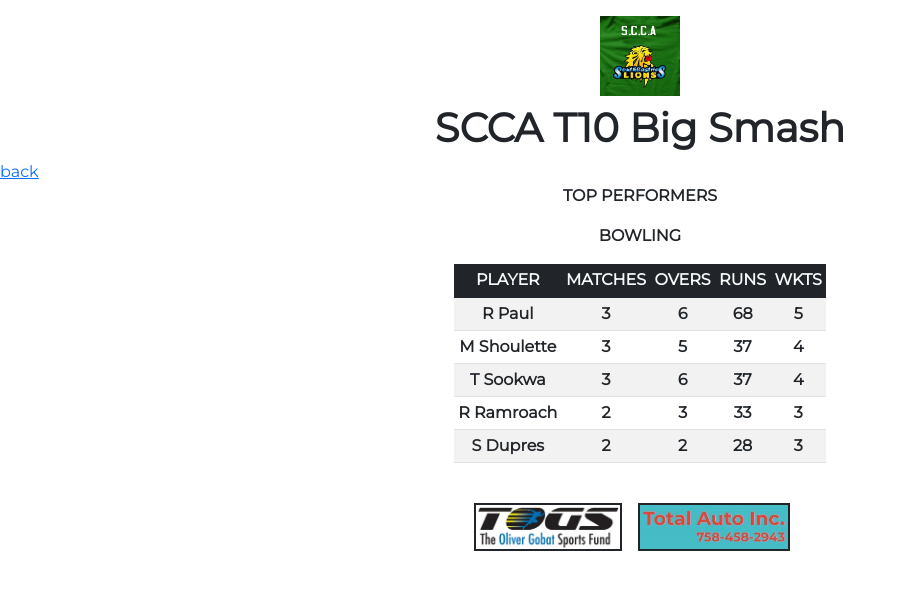
After one commit to swelanauguste/cricket-match-stats, a Django app: page /top-bowl/ in a window 1280 px wide. The commit adds this page. Shown: the top 590 px of the page, without its empty margins (0-905 px from the left). Run offline with Django 4.2, Linux system fonts and the light colour scheme; data comes from the database, SQL or seed files in the repository; both versions use the stored data as it was after the commit.

Commit message:
top performers

```diff
--- a/app/cf/urls.py
+++ b/app/cf/urls.py
@@ -24,4 +24,6 @@ urlpatterns = [
     path('', views.MostRunsWicketsListView.as_view(), name='runs-wickets'),
     path('writeups/', views.WriteUpListView.as_view(), name='write-up-list'),
     path('writeups/<int:pk>/', views.WriteUpDetailView.as_view(), name='write-up-detail'),
+    path('top-bat/', views.TopPerformersBatsmanListView.as_view(), name='top-performer-bat-list'),
+    path('top-bowl/', views.TopPerformersBowlerListView.as_view(), name='top-performer-bowl-list'),
 ] + static(settings.MEDIA_URL, document_root=settings.MEDIA_ROOT)
--- a/app/core/admin.py
+++ b/app/core/admin.py
@@ -1,8 +1,10 @@
 from django.contrib import admin
 
-from .models import MostRuns, MostWickets, Sponsor, WriteUp
+from .models import MostRuns, MostWickets, Sponsor, WriteUp, TopPerformersBowler, TopPerformersBatsman
 
 admin.site.register(MostWickets)
 admin.site.register(MostRuns)
 admin.site.register(Sponsor)
 admin.site.register(WriteUp)
+admin.site.register(TopPerformersBowler)
+admin.site.register(TopPerformersBatsman)
--- a/app/core/models.py
+++ b/app/core/models.py
@@ -1,8 +1,8 @@
 from django.db import models
-
 
 # class TopPerformers(models.Model):
 #     pass
+
 
 class MostRuns(models.Model):
     player = models.CharField(max_length=100)
@@ -30,7 +30,7 @@ class MostWickets(models.Model):
 
 class Sponsor(models.Model):
     name = models.CharField(max_length=100)
-    image = models.ImageField(upload_to='sponsors')
+    image = models.ImageField(upload_to="sponsors")
 
     def __str__(self):
         return self.name
@@ -39,8 +39,37 @@ class Sponsor(models.Model):
 class WriteUp(models.Model):
     title = models.CharField(max_length=100)
     content = models.TextField()
-    team1 = models.ImageField(upload_to='writeups_team1')
-    team2 = models.ImageField(upload_to='writeups_team2')
+    team1 = models.ImageField(upload_to="writeups_team1")
+    team2 = models.ImageField(upload_to="writeups_team2")
 
     def __str__(self):
         return self.title
+
+
+class TopPerformersBowler(models.Model):
+    player = models.CharField(max_length=100)
+    matches = models.IntegerField()
+    overs = models.IntegerField()
+    runs = models.IntegerField()
+    wickets = models.IntegerField()
+
+    class Meta:
+        verbose_name_plural = "Top Performers Bowlers"
+        ordering = ("-wickets",)
+
+    def __str__(self):
+        return f"{self.player} - {self.wickets}"
+
+
+class TopPerformersBatsman(models.Model):
+    player = models.CharField(max_length=100)
+    matches = models.IntegerField()
+    innings = models.IntegerField()
+    runs = models.IntegerField()
+
+    class Meta:
+        verbose_name_plural = "Top Performers Batsmen"
+        ordering = ("-runs",)
+
+    def __str__(self):
+        return f"{self.player} - {self.runs}"
--- /dev/null
+++ b/app/core/templates/core/topperformersbowler_list.html
@@ -0,0 +1,45 @@
+{% extends 'base.html' %}
+
+{% block content %}
+<a href="/">back</a>
+<div class="container fw-bold">
+    <div class="col-lg-4 mx-auto">
+        <p class="text-center text-uppercase">Top Performers</p>
+        <p class="text-center text-uppercase fw-bold">Bowling</p>
+        <table class="table table-sm table-striped text-center">
+            <thead class="bg-dark text-light">
+                <tr>
+                    <th scope="col">PLAYER</th>
+                    <th scope="col">MATCHES</th>
+                    <th scope="col">OVERS</th>
+                    <th scope="col">RUNS</th>
+                    <th scope="col">WKTS</th>
+                </tr>
+            </thead>
+            <tbody>
+                {% for object in object_list %}
+                <tr>
+                    <td>{{object.player}}</td>
+                    <td>{{object.matches}}</td>
+                    <td>{{object.overs}}</td>
+                    <td>{{object.runs}}</td>
+                    <td>{{object.wickets}}</td>
+                </tr>
+                {% endfor %}
+            </tbody>
+        </table>
+        <br>
+
+        <div class="d-flex justify-content-center">
+            <img class="border border-dark border-2"
+                style="height: 3rem;"
+                src="{{ MEDIA_URL }}/sponsors/Olliver_gobat_sports_fund.jpg"
+                alt="">
+            <img class="mx-3 border border-dark border-2"
+                style="height: 3rem;"
+                src="{{ MEDIA_URL }}/sponsors/totalautoinc.jpg"
+                alt="">
+        </div>
+    </div>
+</div>
+{% endblock content %}
--- a/app/core/views.py
+++ b/app/core/views.py
@@ -1,21 +1,38 @@
 from django.shortcuts import render
-from django.views.generic import TemplateView, ListView, DetailView
+from django.views.generic import DetailView, ListView, TemplateView
 
-from .models import MostRuns, MostWickets, Sponsor, WriteUp
+from .models import (
+    MostRuns,
+    MostWickets,
+    Sponsor,
+    TopPerformersBatsman,
+    TopPerformersBowler,
+    WriteUp,
+)
+
+
+class TopPerformersBatsmanListView(ListView):
+    model = TopPerformersBatsman
+
+
+class TopPerformersBowlerListView(ListView):
+    model = TopPerformersBowler
 
 
 class WriteUpListView(ListView):
     model = WriteUp
+
 
 class WriteUpDetailView(DetailView):
     model = WriteUp
 
 
 class MostRunsWicketsListView(TemplateView):
-    template_name = 'core/most_runs_wickets.html'
+    template_name = "core/most_runs_wickets.html"
+
     def get_context_data(self, **kwargs):
         context = super().get_context_data(**kwargs)
-        context['runs'] = MostRuns.objects.all()
-        context['wickets'] = MostWickets.objects.all()
-        context['sponsors'] = Sponsor.objects.all()
+        context["runs"] = MostRuns.objects.all()
+        context["wickets"] = MostWickets.objects.all()
+        context["sponsors"] = Sponsor.objects.all()
         return context
--- a/app/requirements/development.txt
+++ b/app/requirements/development.txt
@@ -1 +1,3 @@
 -r production.txt
+
+black
--- a/app/requirements/production.txt
+++ b/app/requirements/production.txt
@@ -1 +1,3 @@
 django
+pillow
+markdown
```
Also changed, not shown: app/core/templates/core/most_runs_wickets.html (+20 -8 lines), app/core/templates/core/topperformersbatsman_list.html (added, +44 -0 lines), app/core/migrations/0006_topperformersbatsman_topperformersbowler.py (added), app/core/migrations/0007_remove_topperformersbatsman_team_and_more.py (added), app/core/migrations/0008_alter_topperformersbowler_options_and_more.py (added), app/core/migrations/0009_alter_topperformersbatsman_innings_and_more.py (added), app/core/migrations/0010_alter_topperformersbowler_matches_and_more.py (added), app/core/migrations/0011_alter_topperformersbatsman_innings_and_more.py (added), app/core/migrations/0012_alter_topperformersbatsman_options_and_more.py (added), app/db.sqlite3.
